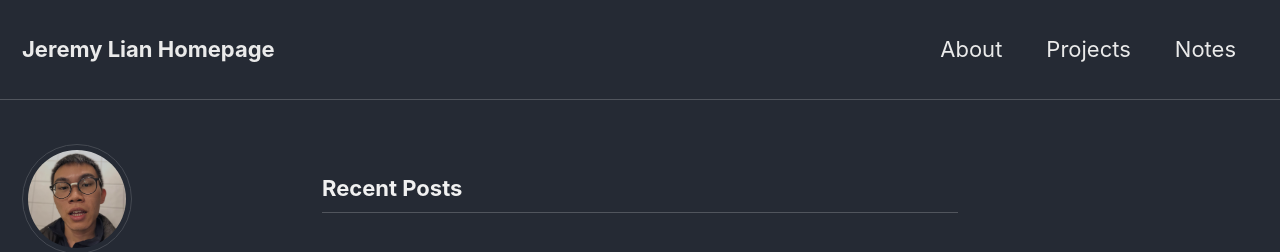
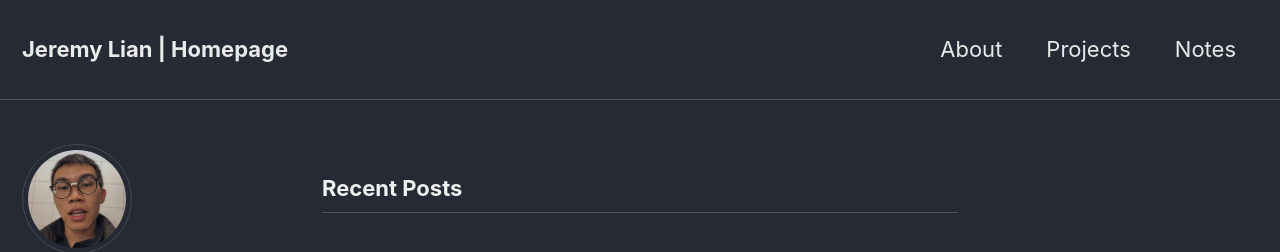
Before and after one commit to zlian001/zlian001.github.io, a Jekyll site: the page built from index.html, in a window 1280 px wide and 900 px high. Shown: the top 252 px of the window. Built offline with Jekyll 4.4.1, drawn with Linux system fonts in a browser that asks for light colours; nearby versions of some CDN libraries; the list of posts is cut into pages by our own code.

Commit message:
updated for post

```diff
--- a/_config.yml
+++ b/_config.yml
@@ -9,7 +9,7 @@ minimal_mistakes_skin    : "dark" # "default", "air", "aqua", "contrast", "dark"
 
 # Site Settings
 locale                   : "en-SG"
-title                    : "Jeremy Lian Homepage"
+title                    : "Jeremy Lian | Homepage"
 title_separator          : "-"
 name                     : "Jeremy Lian"
 description              : "What was to be my portfolio showcase but has actually become my not-so-private corner on the interweb."
```
